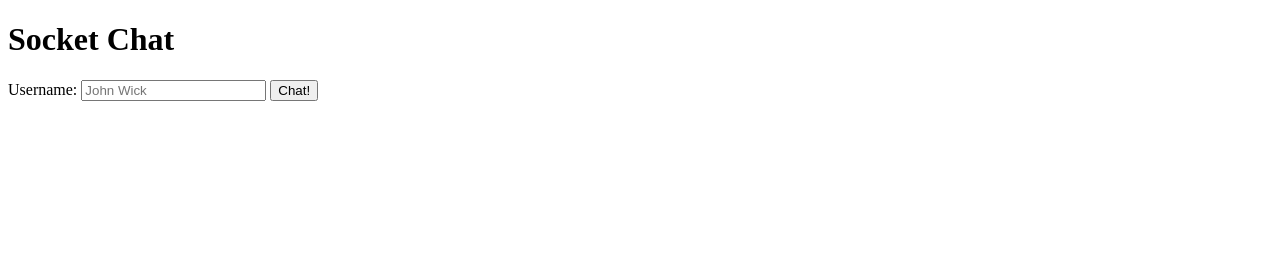
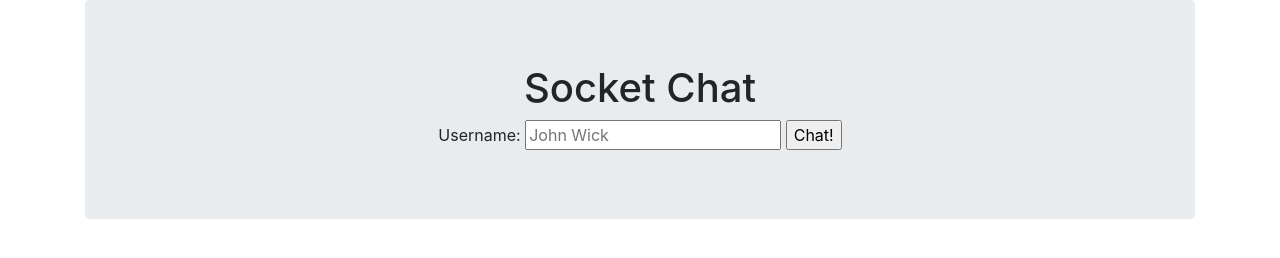
Before and after one commit to frayfray248/socket-chat-app, a website: page public/index.html in a window 1280 px wide. Drawn offline with nearby package versions, Linux system fonts and the light colour scheme; no server answers.

Commit message:
bootstrap container

```diff
--- a/public/index.html
+++ b/public/index.html
@@ -5,12 +5,24 @@
 <head>
     <meta charset="utf-8">
     <title>Socket Chat</title>
+    <!-- jQuery -->
     <script src="https://ajax.googleapis.com/ajax/libs/jquery/3.5.1/jquery.min.js"></script>
+    <!-- bootstrap -->
+    <link rel="stylesheet" href="https://stackpath.bootstrapcdn.com/bootstrap/4.3.1/css/bootstrap.min.css"
+        integrity="sha384-ggOyR0iXCbMQv3Xipma34MD+dH/1fQ784/j6cY/iJTQUOhcWr7x9JvoRxT2MZw1T" crossorigin="anonymous">
+    <!-- custom styles -->
+    <link rel="stylesheet" href="styles.css">
 </head>
 
+
+
 <body>
+
+
+    <div class="container text-center">
+        <div class="jumbotron">
+
             <h1>Socket Chat</h1>
-
             <!-- Landing-->
             <form id="usernameForm">
                 <label for="username">Username:</label>
@@ -36,6 +48,8 @@
                     <input type="submit" value="Submit">
                 </form>
             </div>
+        </div>
+    </div>
 
     <script src="/socket.io/socket.io.js"></script>
     <script> var socket = io();</script>
```
Also changed, not shown: public/styles.css (added). Lines whose indentation alone changed are shown as unchanged.
